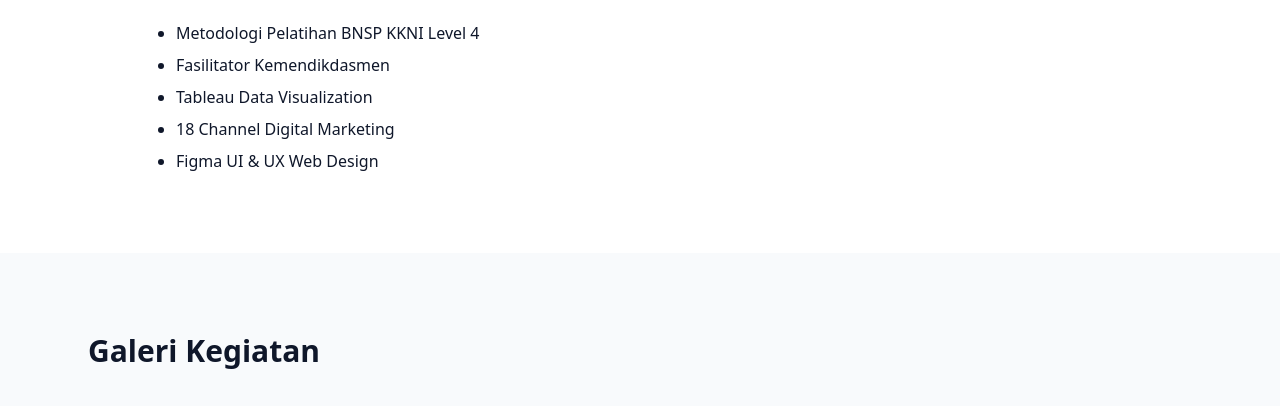
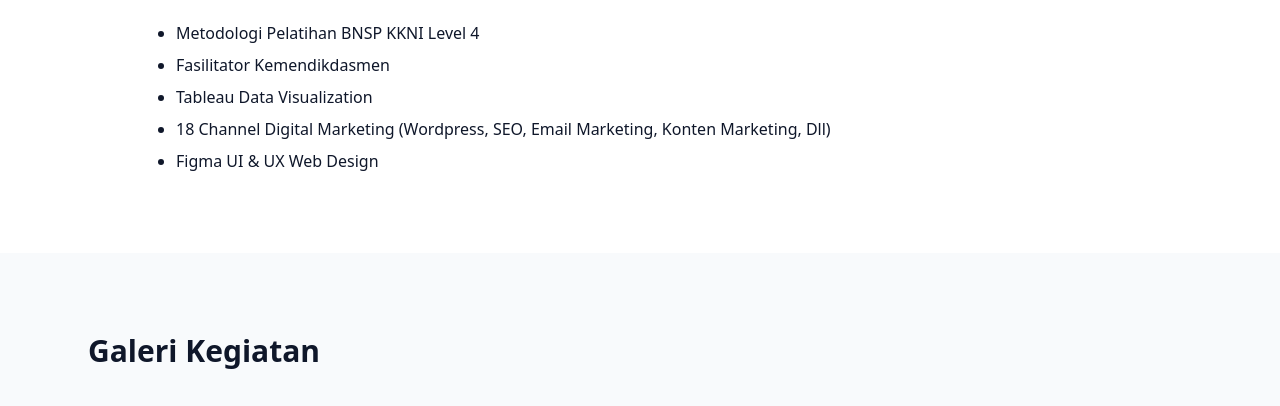
Before and after one commit to muhammadarifinnursalim/profilku, a plain HTML site: page index.html in a window 1280 px wide. Shown: the part 1739-2145 px from the top of the page. Drawn offline with nearby package versions, Linux system fonts and the light colour scheme.

Commit message:
Update 18 Channel DIgmar

```diff
--- a/index.html
+++ b/index.html
@@ -169,7 +169,7 @@
       <li>Metodologi Pelatihan BNSP KKNI Level 4</li>
       <li>Fasilitator Kemendikdasmen</li>
       <li>Tableau Data Visualization</li>
-      <li>18 Channel Digital Marketing</li>
+      <li>18 Channel Digital Marketing (Wordpress, SEO, Email Marketing, Konten Marketing, Dll)</li>
       <li>Figma UI & UX Web Design</li>
     </ul>
   </div>
```
